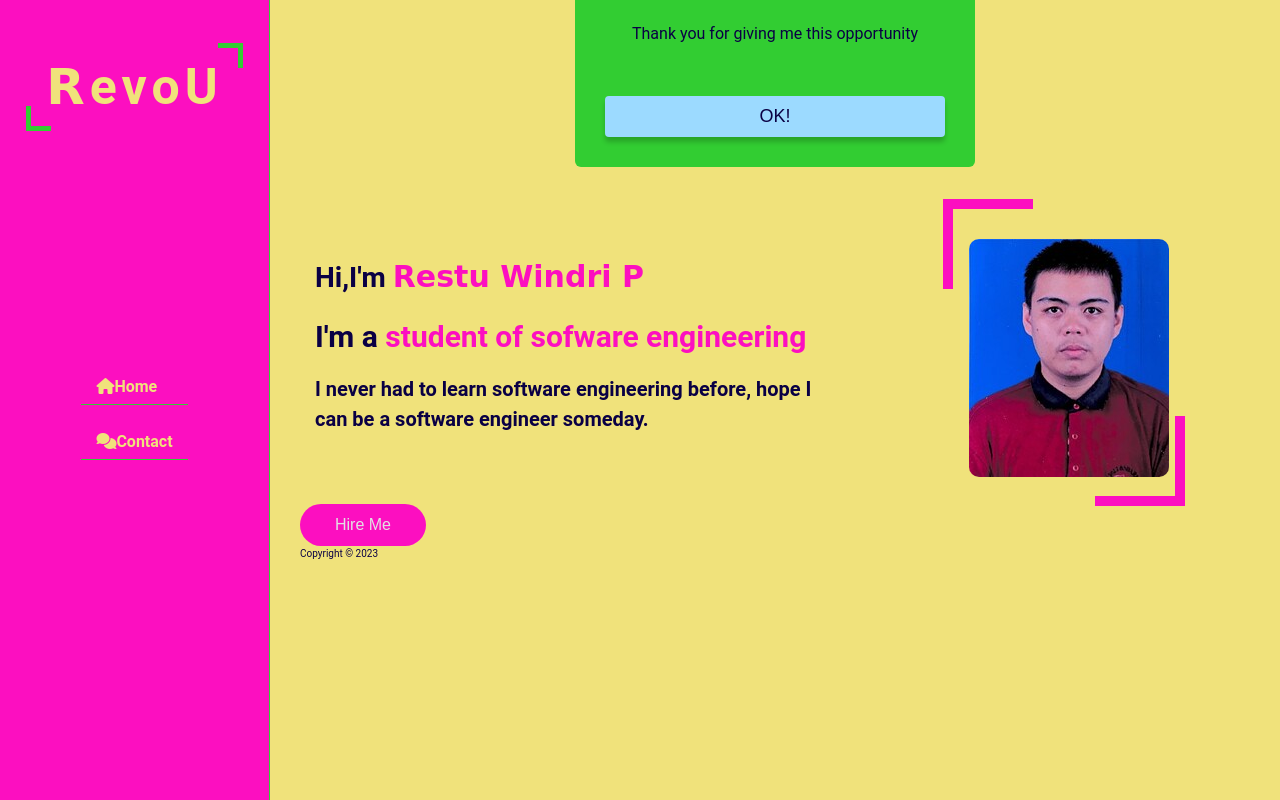
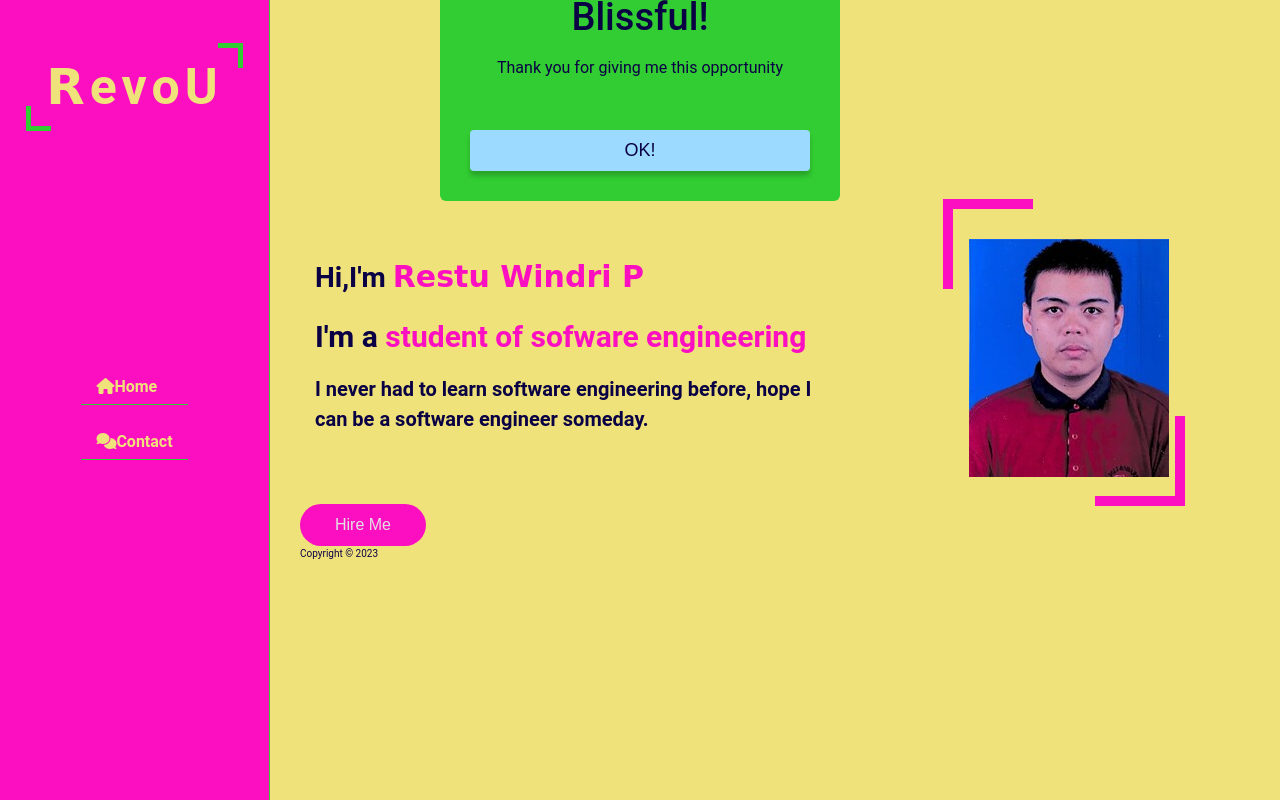
Before and after one commit to RevoU-FSSE-2/week-1-spongerest, a plain HTML site: page Restu_WindriP_Weekly_W1-20230614T120405Z-001/Restu_WindriP_Weekly_W1/index.html in a window 1280 px wide. Both pictures are taken after a click on the button "Hire Me". Drawn offline with Linux system fonts and the light colour scheme.

Commit message:
pop up button posisi file css

```diff
--- a/Restu_WindriP_Weekly_W1-20230614T120405Z-001/Restu_WindriP_Weekly_W1/css/style.css
+++ b/Restu_WindriP_Weekly_W1-20230614T120405Z-001/Restu_WindriP_Weekly_W1/css/style.css
@@ -260,6 +260,7 @@ h5.info
     left: 70px;
     top: -40px;
 }
+color
 .home .home-img img
 {
     margin: auto;
@@ -278,9 +279,10 @@ footer
     width: 400px;
     background: #32CD32;
     border-radius: 6px;
-    position: absolute;
-    top: -60%;
+    position: fixed;
+    top: 80px;
     left: 50%;
+    right: 50%;
     transform: translate(-50%, -50%);
     text-align: center;
     padding: 0 30px 30px;
```
